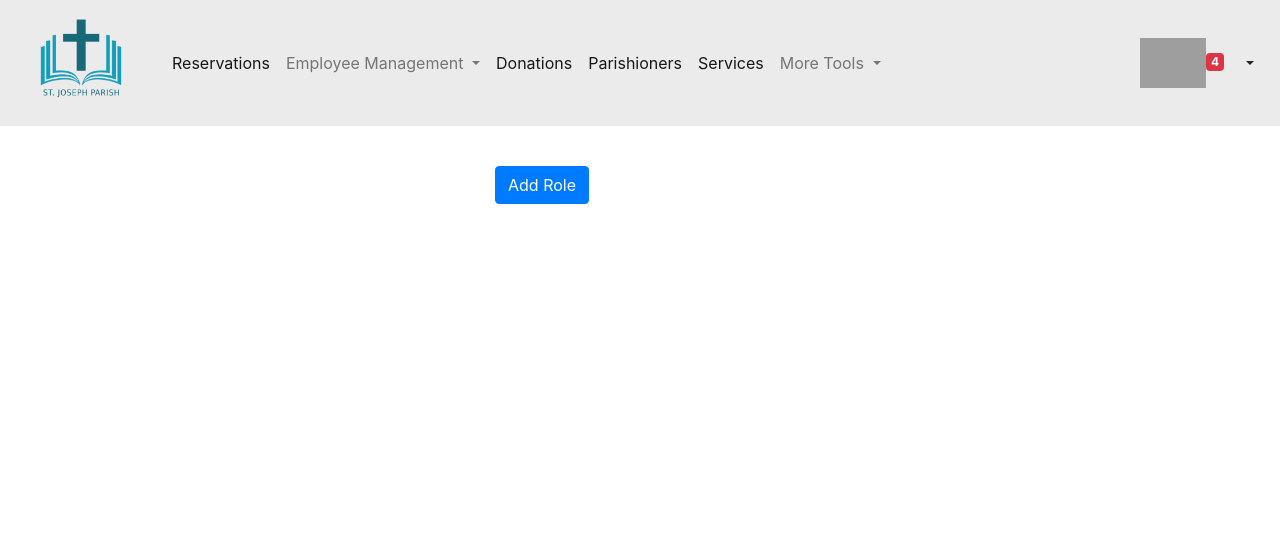
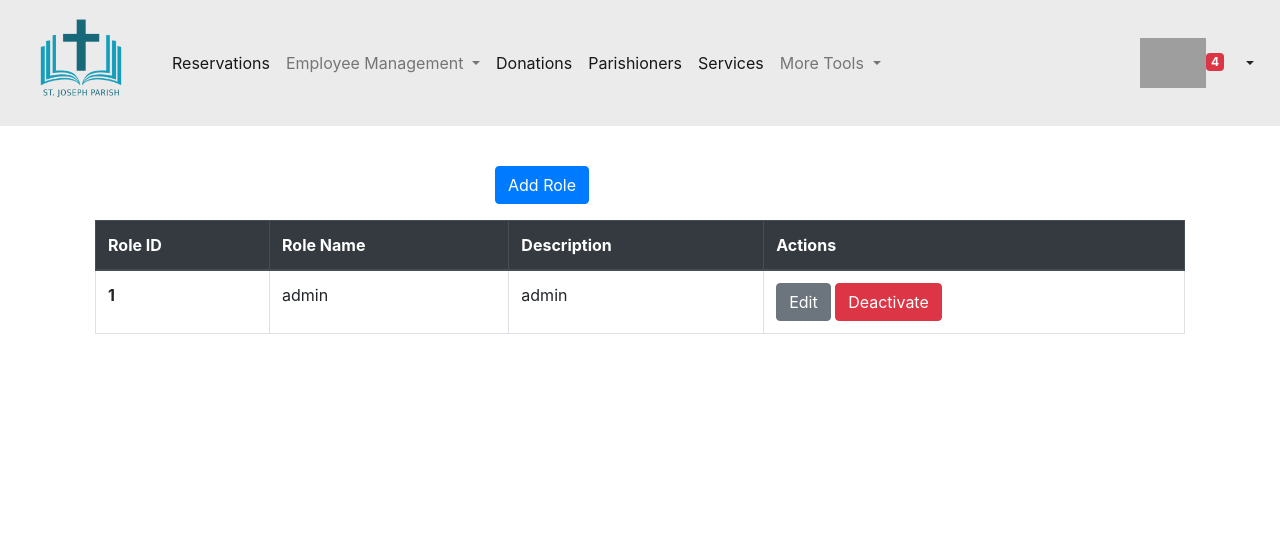
Before and after one commit to salanesh/joseph-parish, a PHP site: page /staff-view/staff-manage-roles.php in a window 1280 px wide. Shown: the top 533 px of the page. Run offline with PHP 8.4, Linux system fonts and the light colour scheme; tables that the repository leaves empty hold one stand-in row (values such as "Sample post"); some libraries are stand-ins or nearby versions; grey boxes are pictures that could not be loaded.

Commit message:
added role page

```diff
--- a/staff-view/staff-manage-roles.php
+++ b/staff-view/staff-manage-roles.php
@@ -20,6 +20,72 @@
     <div class="container-fluid my-3 mx-auto" style="width: 20rem">
         <button class="btn btn-primary" data-toggle="modal" data-target="#AddRoleModal">Add Role</button>
     </div>
+    <div class="container-fluid mx-auto" style="width: 70rem">
+        <table class="table table-bordered table-hover">
+            <thead class="thead-dark">
+                <tr>
+                    <th scope="col">Role ID</th>
+                    <th scope="col">Role Name</th>
+                    <th scope="col">Description</th>
+                    <th scope="col">Actions</th>
+                </tr>
+            </thead>
+            <tbody>
+
+                <?php
+                    $sql="SELECT * from roles";
+                    $shit=mysqli_query($connection,$sql);
+                    while($row = mysqli_fetch_assoc($shit)) {
+                       echo "<tr>";
+                       echo "<th>";
+                       echo $row['roleID'];
+                       echo "</th>";
+                       echo "<td>";
+                       echo $row['roleName'];
+                       echo "</td>";
+                       echo "<td>";
+                       echo $row['roleDesc'];
+                       echo "</td>";
+                       echo "<td>";
+                       echo "<button class='btn btn-secondary open-editUser' data-toggle='modal' data-id=".$row['roleID']." data-target='#editEmployeeModal'>Edit</button>";
+                       echo "&nbsp";
+                       echo "<a href='../controllers/staff-management-controller.php?deactID=".$row['roleID']."'><button class='btn btn-danger' onclick = 'return confirm(Are you sure?)'>Deactivate</button></a>";
+                       echo "</td>";
+                       echo "</tr>";
+                    }
+                ?>
+            </tbody>
+        </table>
+    </div>
+    <!-- add role modals -->
+    <div class="modal fade" id="AddRoleModal" tabindex="-1" role="dialog" aria-labelledby="AddRoleLabel" aria-hidden="true">
+        <div class="modal-dialog" role="document">
+            <div class="modal-content">
+                <div class="modal-header">
+                    <h5 class="modal-title" id="AddRoleLabel">Add A Role</h5>
+                    <button type="button" class="close" data-dismiss="modal" aria-label="Close">
+                    <span aria-hidden="true">&times;</span>
+                    </button>
+                </div>
+                <div class="modal-body">
+                    <form action="../controllers/staff-role-controller.php" method="POST" name="addRoleForm">
+                        <div class="form-group">
+                            <label for="rolename" >Role Name:</label>
+                            <input type="text" class="form-control" id="rolename" name="roleNames">
+                        </div>
+                        <div class="form-group">
+                            <label for="roleDescArea">Role Description:</label>
+                            <textarea name="roleDescription" id="roleDescArea" class="form-control" columns= "10" rows="5"></textarea>
+                        </div>
+                        <div class="container text-center">
+                            <button type="submit" class="btn btn-primary" name="addRole">Submit</button>
+                         </div>
+                    </form>
+                </div>
+            </div>
+        </div>
+    </div>
+
 </div>
 </body>
 </html>
```
Also changed, not shown: controllers/staff-role-controller.php (added, +35 -0 lines).
